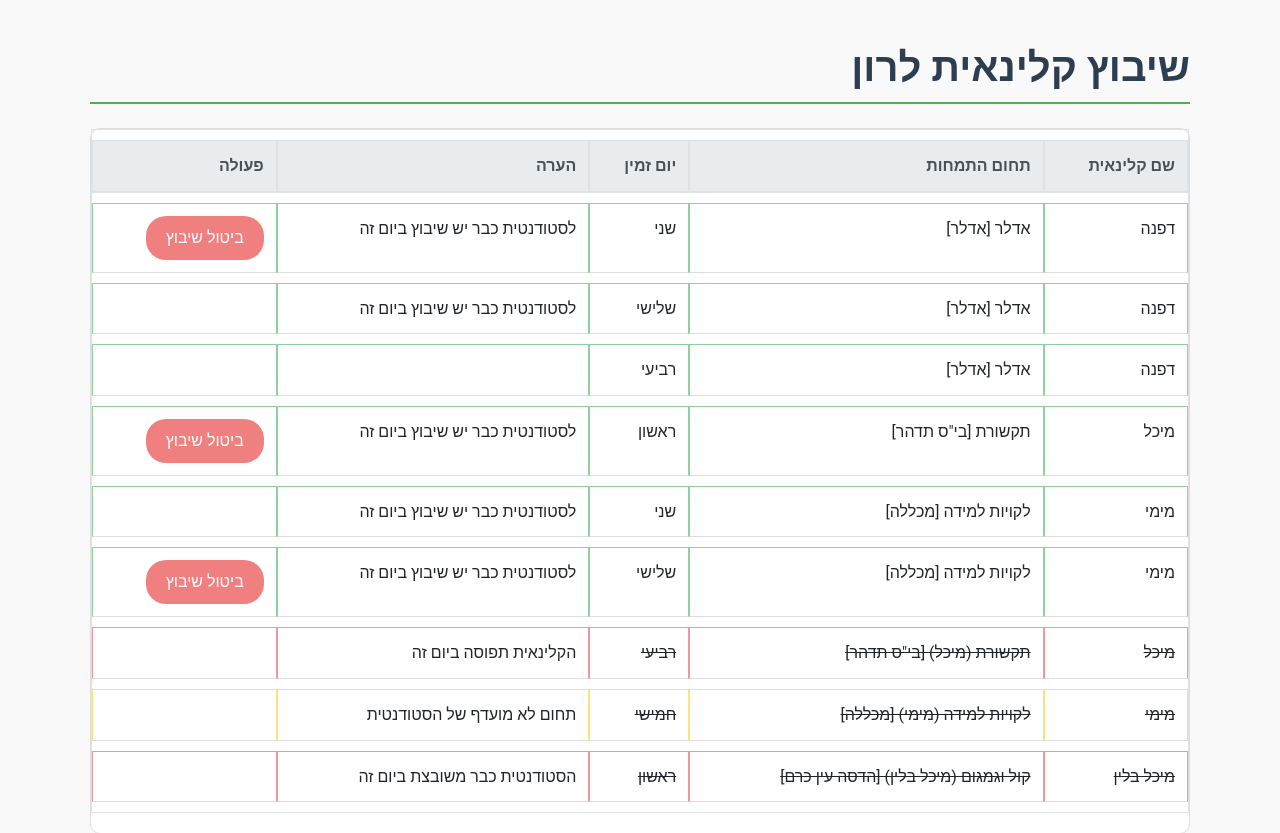
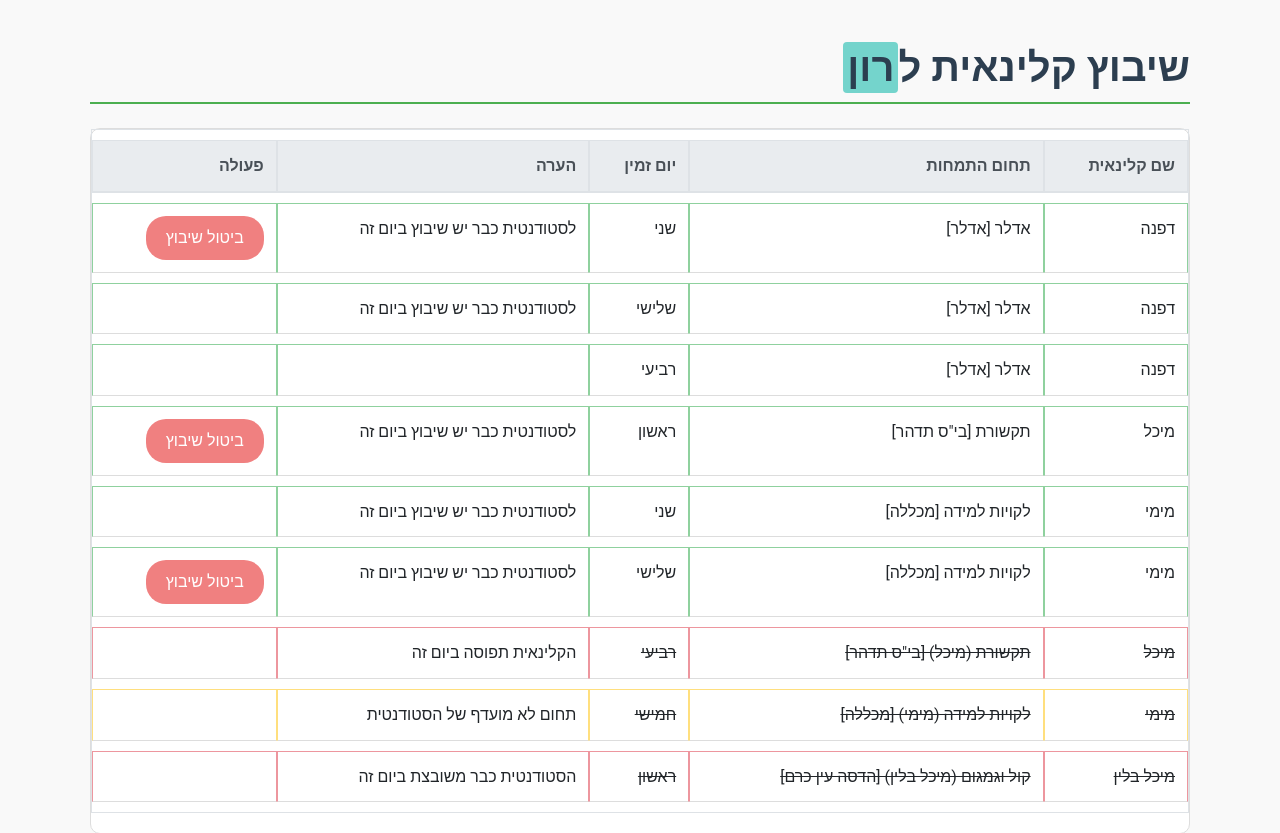
Before and after one commit to yuvsp/clinical_assignment_system, a Flask app: page /assign/1 in a window 1280 px wide. Shown: the part 58-891 px from the top of the page. Run offline with Flask 3, Linux system fonts and the light colour scheme; some libraries are stand-ins or nearby versions.

Commit message:
better look for assign student name

```diff
--- a/app/templates/assign.html
+++ b/app/templates/assign.html
@@ -1,7 +1,9 @@
 {% extends "base.html" %}
 
 {% block content %}
-<h1 class="mb-4" style="text-align: right;">שיבוץ קלינאית ל{{ student.name }}</h1>
+<h1 class="mb-4" style="text-align: right;">
+    שיבוץ קלינאית ל<span style="background-color: #74d4cc; padding: 2px 4px; border-radius: 4px;">{{ student.name }}</span>
+</h1>
 <form method="post" dir="rtl">
     <table class="table table-bordered">
         <thead class="thead-light">
--- a/app/templates/base.html
+++ b/app/templates/base.html
@@ -13,7 +13,7 @@
 </head>
 <body>
     <nav class="navbar navbar-expand-lg navbar-dark bg-dark">
-        <a class="navbar-brand" href="#">מערכת הקצאות קליניות</a>
+        <a class="navbar-brand" href="{{ url_for('main.assignments_view') }}">מערכת הקצאות קליניות</a>
         <button class="navbar-toggler" type="button" data-toggle="collapse" data-target="#navbarNav" aria-controls="navbarNav" aria-expanded="false" aria-label="Toggle navigation">
             <span class="navbar-toggler-icon"></span>
         </button>
```
Also changed, not shown: instance/your_database.db.
